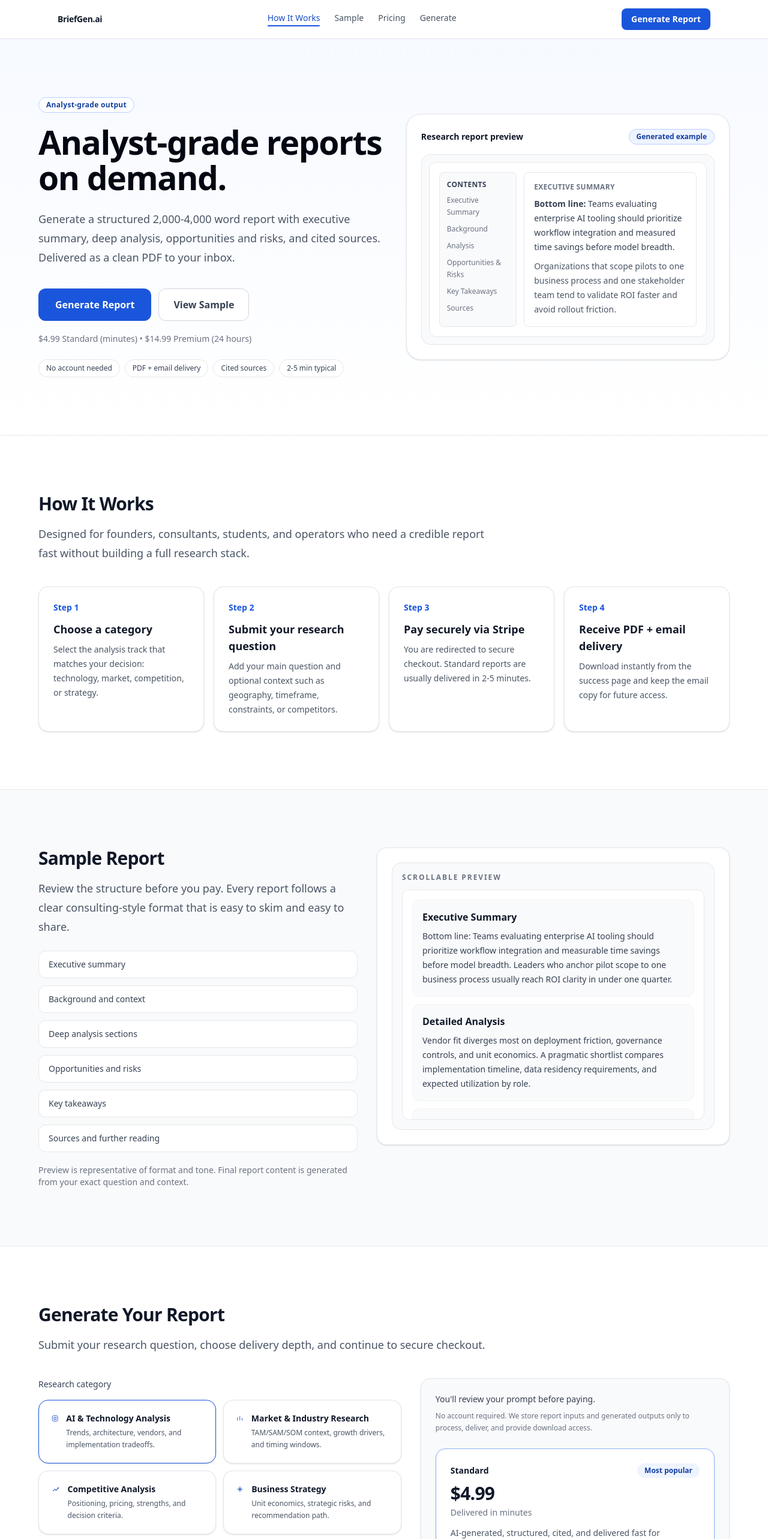
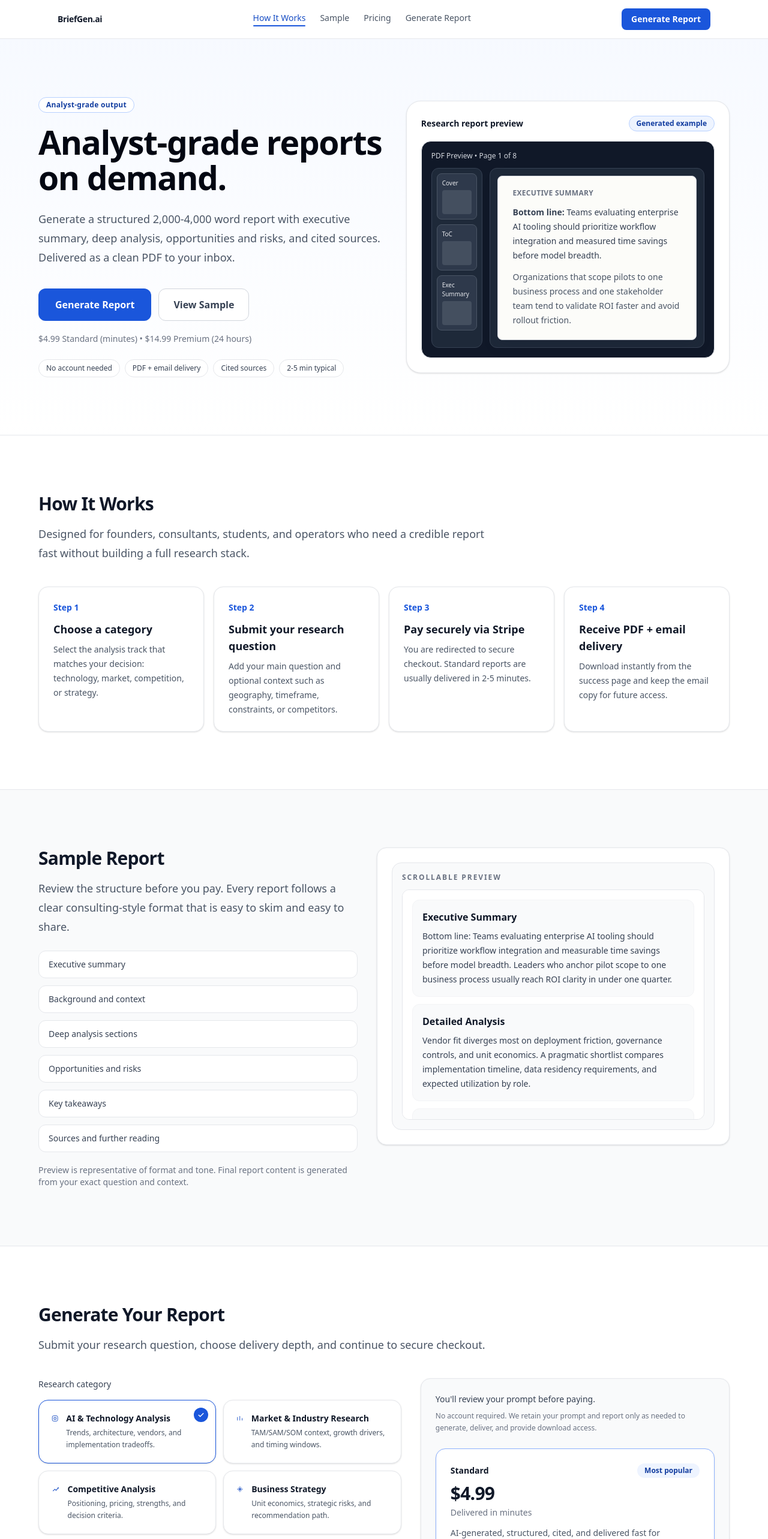
Before and after one commit to GalacticGazer/BriefGen, a Next.js app: page / in a window 1280 px wide. Shown: the top 2566 px of the page at 60% size. Built offline with nearby package versions, Linux system fonts and the light colour scheme.

Commit message:
ui: refine preview realism and purchase-confidence details

```diff
--- a/components/Header.tsx
+++ b/components/Header.tsx
@@ -13,7 +13,7 @@ const navLinks: NavLink[] = [
   { label: "How It Works", href: "#how-it-works", sectionId: "how-it-works", trackActive: true },
   { label: "Sample", href: "#sample-report", sectionId: "sample-report", trackActive: true },
   { label: "Pricing", href: "#report-form", sectionId: "report-form", trackActive: true },
-  { label: "Generate", href: "#report-form", sectionId: "report-form", trackActive: false },
+  { label: "Generate Report", href: "#report-form", sectionId: "report-form", trackActive: false },
 ];
 
 export default function Header() {
--- a/components/Hero.tsx
+++ b/components/Hero.tsx
@@ -53,29 +53,30 @@ export default function Hero() {
               </span>
             </div>
 
-            <div className="rounded-2xl border border-gray-200 bg-gray-50 p-3">
-              <div className="grid gap-3 rounded-xl border border-gray-200 bg-white p-4 sm:grid-cols-[0.45fr_1fr]">
-                <aside className="rounded-lg border border-gray-200 bg-gray-50 p-3 text-xs text-gray-500">
-                  <p className="font-semibold uppercase tracking-wide text-gray-700">Contents</p>
-                  <ul className="mt-2 space-y-2 leading-5">
-                    <li>Executive Summary</li>
-                    <li>Background</li>
-                    <li>Analysis</li>
-                    <li>Opportunities & Risks</li>
-                    <li>Key Takeaways</li>
-                    <li>Sources</li>
-                  </ul>
+            <div className="rounded-2xl border border-gray-200 bg-gray-900 p-3 sm:p-4">
+              <p className="mb-3 text-xs font-medium text-gray-300">PDF Preview • Page 1 of 8</p>
+              <div className="grid gap-3 sm:grid-cols-[0.24fr_1fr]">
+                <aside className="hidden rounded-xl border border-gray-700 bg-gray-800 p-2 sm:block">
+                  <div className="space-y-2">
+                    {["Cover", "ToC", "Exec Summary"].map((item) => (
+                      <div key={item} className="rounded-lg border border-gray-600 bg-gray-700/70 p-2">
+                        <p className="text-[10px] font-medium text-gray-200">{item}</p>
+                        <div className="mt-1 h-10 rounded bg-gray-600/80" />
+                      </div>
+                    ))}
+                  </div>
                 </aside>
 
-                <div className="rounded-lg border border-gray-200 p-4">
+                <div className="rounded-xl border border-gray-700 bg-gray-800 p-3">
+                  <div className="rounded-lg border border-gray-300 bg-[#fcfcf9] px-6 py-5 text-gray-700 shadow-[0_8px_24px_rgba(15,23,42,0.18)]">
                     <p className="text-xs font-semibold uppercase tracking-wide text-gray-500">
                       Executive Summary
                     </p>
-                  <p className="mt-2 text-sm leading-6 text-gray-700">
+                    <p className="mt-3 text-sm leading-6">
                       <strong>Bottom line:</strong> Teams evaluating enterprise AI tooling should
                       prioritize workflow integration and measured time savings before model breadth.
                     </p>
-                  <p className="mt-2 text-sm leading-6 text-gray-600">
+                    <p className="mt-3 text-sm leading-6 text-gray-600">
                       Organizations that scope pilots to one business process and one stakeholder team
                       tend to validate ROI faster and avoid rollout friction.
                     </p>
@@ -85,6 +86,7 @@ export default function Hero() {
             </div>
           </div>
         </div>
+      </div>
     </section>
   );
 }
--- a/components/ReportForm.tsx
+++ b/components/ReportForm.tsx
@@ -221,12 +221,19 @@ export default function ReportForm() {
                       type="button"
                       onClick={() => setCategoryId(category.id)}
                       disabled={isLoading}
-                      className={`rounded-2xl border bg-white p-5 text-left shadow-sm transition-all ${
+                      className={`relative rounded-2xl border bg-white p-5 text-left shadow-sm transition-all ${
                         isSelected
                           ? "border-brand-500 bg-brand-50/60"
                           : "border-gray-200 hover:-translate-y-0.5 hover:border-brand-300"
                       } disabled:cursor-not-allowed disabled:border-gray-200 disabled:bg-gray-50`}
                     >
+                      {isSelected && (
+                        <span className="absolute top-3 right-3 inline-flex h-6 w-6 items-center justify-center rounded-full bg-brand-500 text-white">
+                          <svg viewBox="0 0 20 20" fill="none" stroke="currentColor" strokeWidth="2" className="h-3.5 w-3.5">
+                            <path d="m4 10 4 4 8-8" />
+                          </svg>
+                        </span>
+                      )}
                       <div className="flex items-start gap-3">
                         <CategoryIcon id={category.id} />
                         <div>
@@ -329,7 +336,7 @@ export default function ReportForm() {
           <aside className="rounded-2xl border border-gray-200 bg-gray-50 p-6 shadow-sm">
             <p className="text-sm font-medium text-gray-700">You&apos;ll review your prompt before paying.</p>
             <p className="mt-2 text-xs leading-5 text-gray-500">
-              No account required. We store report inputs and generated outputs only to process,
+              No account required. We retain your prompt and report only as needed to generate,
               deliver, and provide download access.
             </p>
 
@@ -372,9 +379,10 @@ export default function ReportForm() {
                 <p className="mt-2 text-3xl font-semibold tracking-tight text-gray-900">$14.99</p>
                 <p className="mt-1 text-sm text-gray-500">Delivered within 24 hours</p>
                 <ul className="mt-3 space-y-1 text-sm leading-6 text-gray-600">
-                  <li>Scenario analysis with clearer tradeoff framing</li>
-                  <li>Deeper competitive landscape depth</li>
-                  <li>Sharper recommendation and prioritization path</li>
+                  <li>Scenario analysis with explicit tradeoffs</li>
+                  <li>Competitive landscape + decision criteria</li>
+                  <li>Prioritized recommendation plan (what to do first)</li>
+                  <li>1-page decision brief at the top</li>
                 </ul>
                 <button
                   type="button"
@@ -388,7 +396,19 @@ export default function ReportForm() {
               </article>
             </div>
 
-            <p className="mt-6 text-xs font-medium text-gray-600">Not satisfied? We&apos;ll fix it.</p>
+            <p className="mt-5 text-xs font-medium text-gray-600">
+              Secure checkout via Stripe • No account required • Delivered by email + PDF
+            </p>
+            <p className="mt-4 text-xs font-medium text-gray-600">Not satisfied? We&apos;ll fix it.</p>
+            <p className="mt-2 text-xs text-gray-500">
+              Questions? Email{" "}
+              <a
+                href={`mailto:${process.env.NEXT_PUBLIC_SUPPORT_EMAIL ?? "support@briefgen.ai"}`}
+                className="font-medium text-brand-600 hover:text-brand-700"
+              >
+                {process.env.NEXT_PUBLIC_SUPPORT_EMAIL ?? "support@briefgen.ai"}
+              </a>
+            </p>
           </aside>
         </form>
       </div>
```
Also changed, not shown: 1 other file (tests, documents, lock files or other folders). Lines whose indentation alone changed are shown as unchanged.
